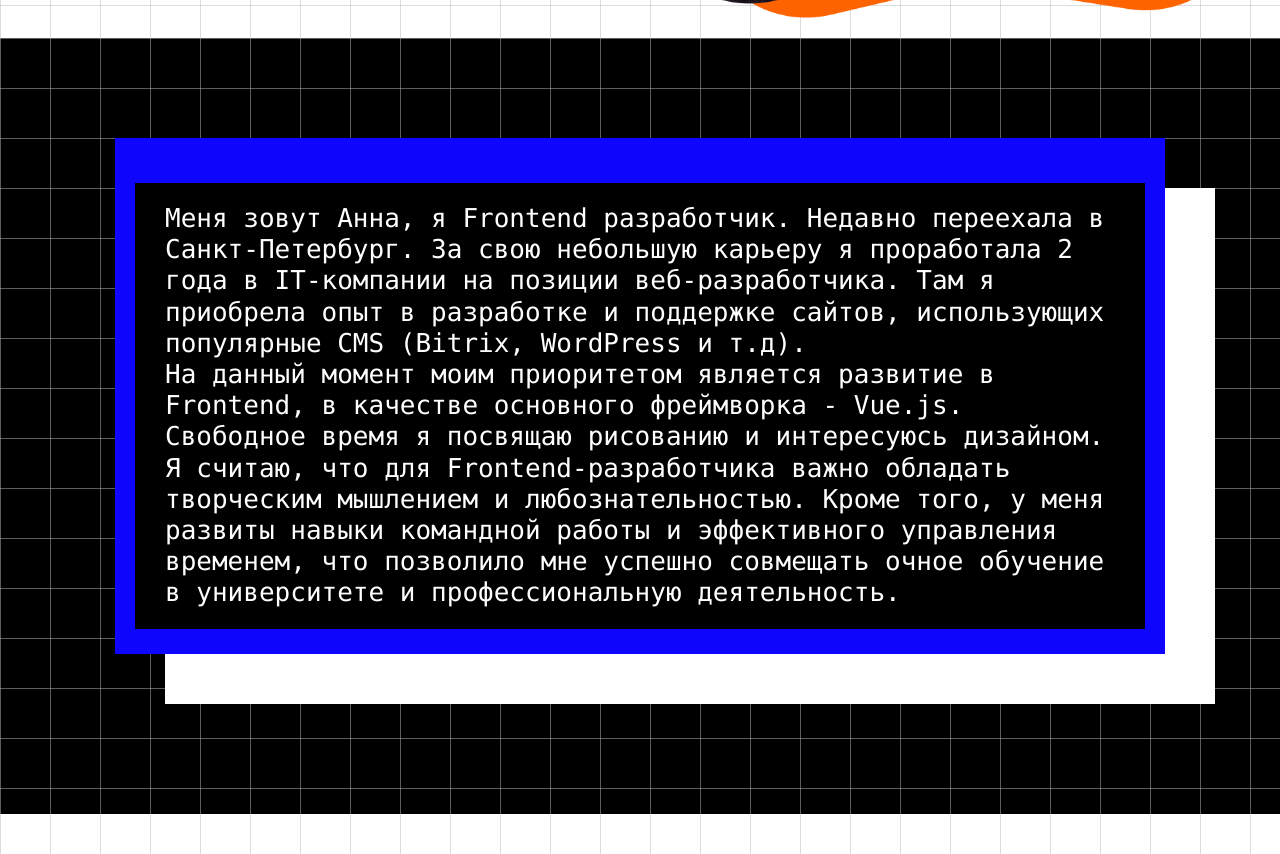
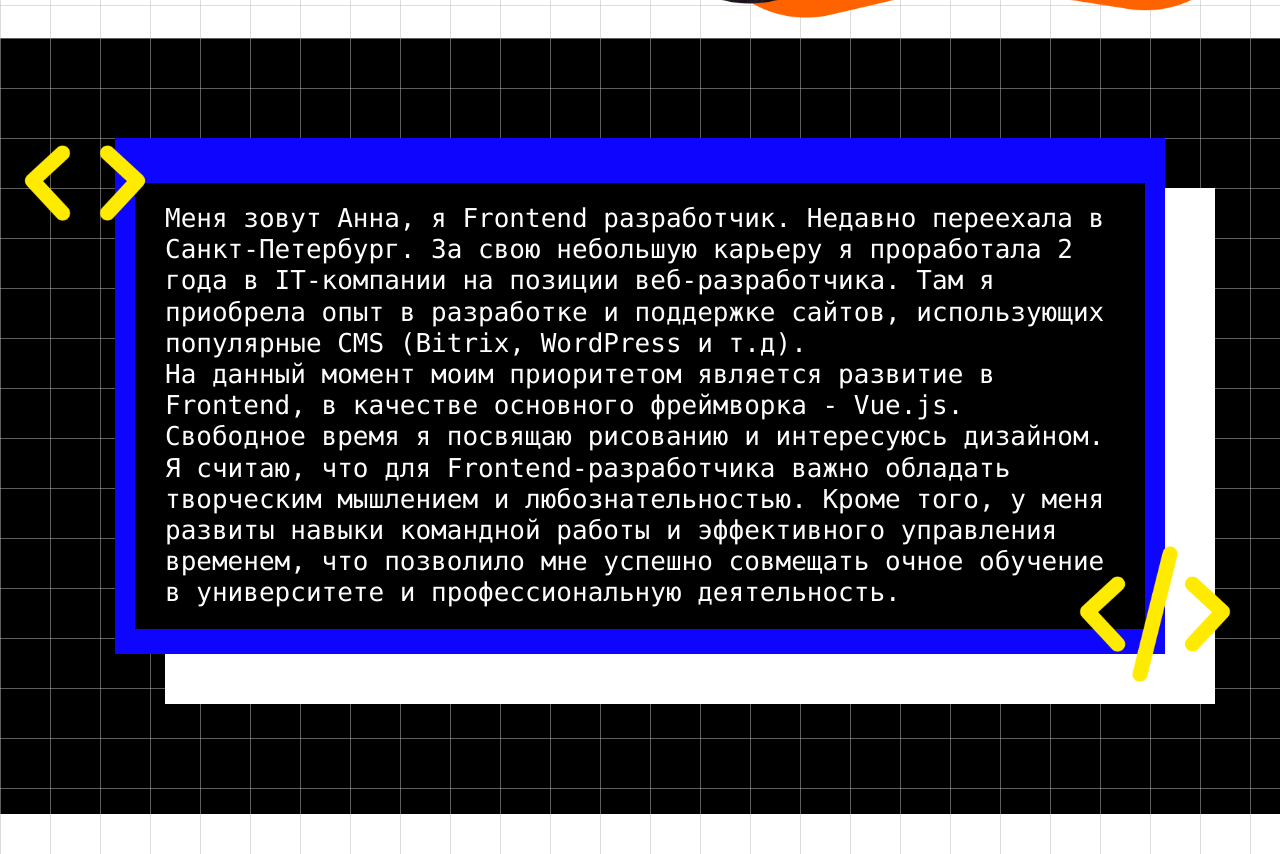
Before and after one commit to shiryavochka/portfolio, a plain HTML site: page index.html in a window 1280 px wide. Shown: the part 680-1534 px from the top of the page. Drawn offline with Linux system fonts and the light colour scheme; a script that the page names is missing.

Commit message:
fix styles

```diff
--- a/css/style.css
+++ b/css/style.css
@@ -146,14 +146,14 @@ h4 {
   background-repeat: no-repeat;
 }
 .about__text::before {
-  background-image: url(img/coding.png);
+  background-image: url(../img/coding.png);
   left: -200px;
   top: -45px;
 }
 .about__text::after {
   right: -170px;
   bottom: -130px;
-  background-image: url(img/code.png);
+  background-image: url(../img/code.png);
 }
 .social-icon {
   width: 90px;
```
